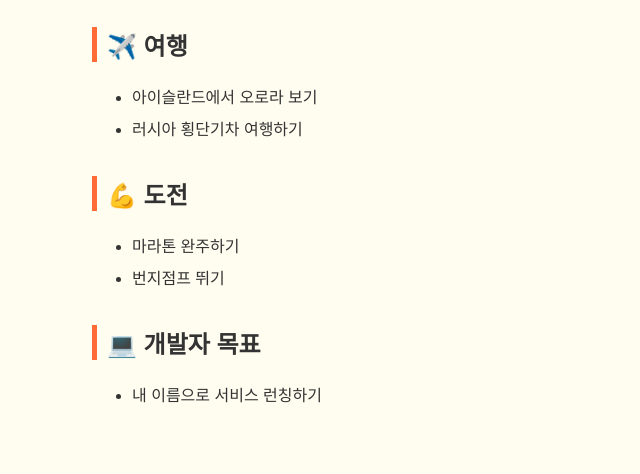
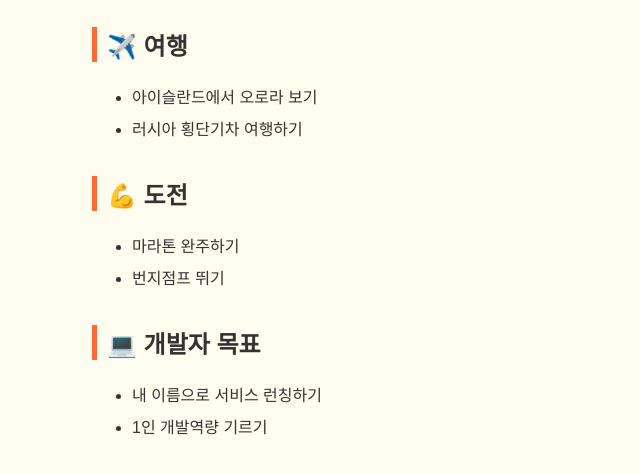
Before and after one commit to eunjeong-97/my-bucketlist, a plain HTML site: page index.html in a window 1280 px wide. Shown: the part 144-618 px from the top of the page, without its empty margins (223-863 px from the left). Drawn offline with Linux system fonts and the light colour scheme.

Commit message:
나만의 버킷리스트 항목 추가

```diff
--- a/index.html
+++ b/index.html
@@ -45,6 +45,7 @@
     <h2>💻 개발자 목표</h2>
     <ul>
       <li>내 이름으로 서비스 런칭하기</li>
+      <li>1인 개발역량 기르기</li>
     </ul>
   </body>
 </html>
```
